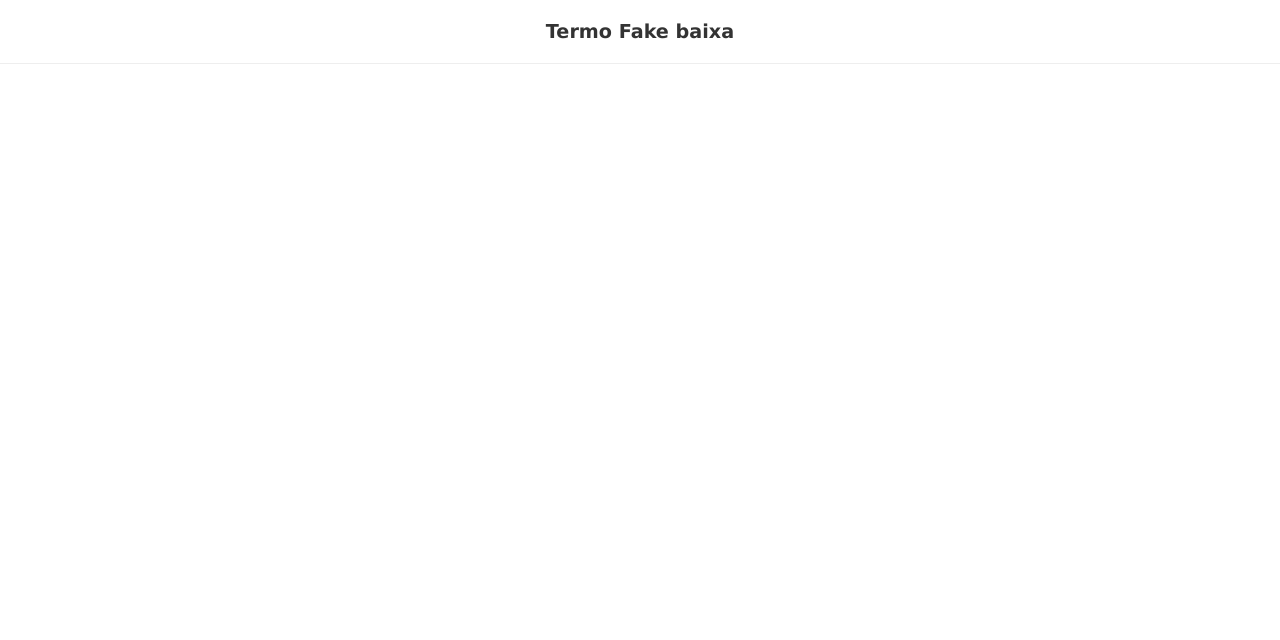
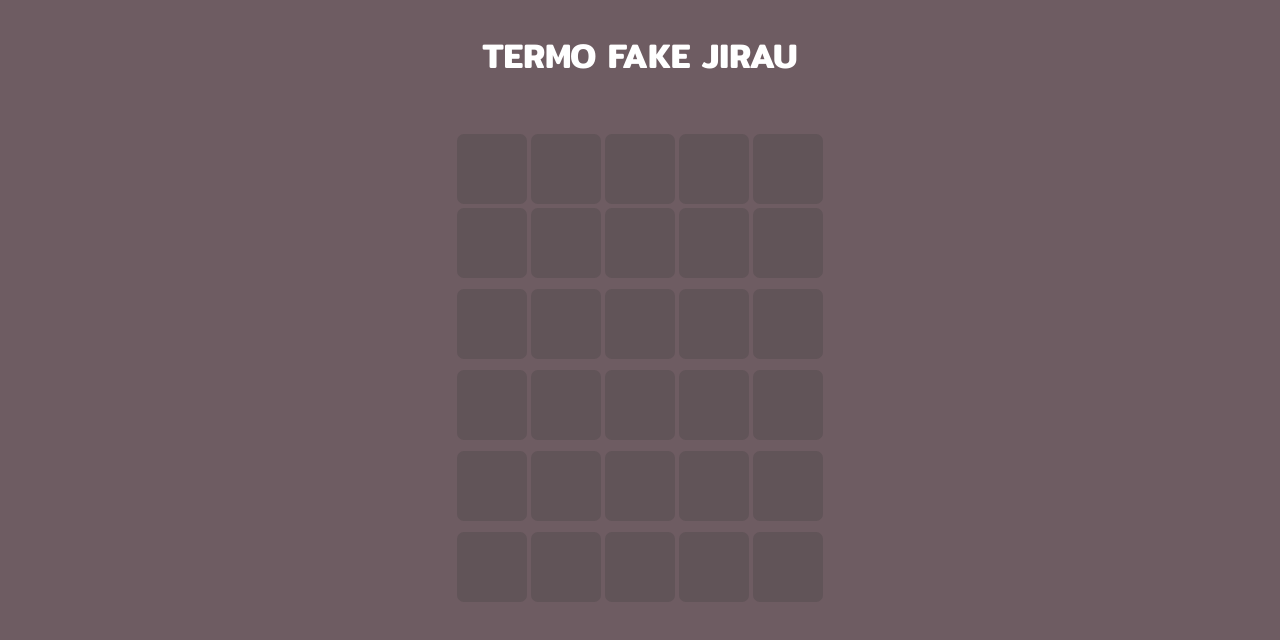
Before and after one commit to Mend57/Termo-War, a React (Create React App) app: page / in a window 1280 px wide. Shown: the top 640 px of the page. Built offline with nearby package versions, Linux system fonts and the light colour scheme; data requests are answered from the project's data file.

Commit message:
avançou

```diff
--- a/public/index.html
+++ b/public/index.html
@@ -29,15 +29,7 @@
   <body>
     <noscript>You need to enable JavaScript to run this app.</noscript>
     <div id="root"></div>
-    <!--
-      This HTML file is a template.
-      If you open it directly in the browser, you will see an empty page.
-
-      You can add webfonts, meta tags, or analytics to this file.
-      The build step will place the bundled scripts into the <body> tag.
-
-      To begin the development, run `npm start` or `yarn start`.
-      To create a production bundle, use `npm run build` or `yarn build`.
-    -->
+    <div id="grid"></div>
+    <script src="index.js"></script>
   </body>
 </html>
--- a/src/App.js
+++ b/src/App.js
@@ -1,16 +1,105 @@
 import { useState } from "react";
 import { useEffect } from "react";
 
+let porra = [
+  'porra',
+  'corno',
+  'viado',
+  'troxa',
+  'pinto',
+  'penis',
+  'putas',
+];
+
+let random = Math.floor(Math.random() * porra.length)
+let solution = porra[random]
+
+let currentGuess = ''
+let previousGuesses = []
+
+let grid = document.getElementById('grid')
+buildGrid()
+updateGrid()
+window.addEventListener('keydown', handleKeyDown)
+
+function handleKeyDown(e) {
+  let letter = e.key.toLowerCase()
+  if (letter === 'enter') {
+    if (currentGuess.length < 5) {
+      return
+    } else if (!porra.includes(currentGuess)) {
+        return
+    }
+    previousGuesses.push(currentGuess)
+    currentGuess = ''
+  } else if (letter === 'backspace') {
+      currentGuess = currentGuess.slice(0, currentGuess.length - 1)
+  } else if (/[a-z]/.test(letter)) {
+      if (currentGuess.length < 5)
+        currentGuess += letter
+  }
+  updateGrid()
+}
+
+function buildGrid() {
+  for (let i = 0; i < 6; i++) {
+    let row = document.createElement('div')
+    for (let j = 0; j < 5; j++) {
+      let cell = document.createElement('div')
+      cell.className = 'cell'
+      cell.textContent = ''
+      row.appendChild(cell)
+    }
+    grid.appendChild(row)
+  }
+}
+
+function updateGrid() {
+  let row = grid.firstChild
+  for (let attempt of previousGuesses) {
+    drawAttempt(row, attempt, false)
+    row = row.nextSibling
+  }
+  drawAttempt(row, currentGuess, true)
+}
+
+function drawAttempt(row, attempt, isCurrent) {
+  for (let i = 0; i < 5; i++) {
+    let cell = row.children[i]
+    if (attempt[i] !== undefined) {
+      cell.textContent = attempt[i]
+    } else {
+      cell.innerHTML = '<div style="opacity: 0">X</div>'
+    }
+    if (isCurrent) {
+      cell.style.backgroundColor = '#615458'
+    } else {
+      cell.style.backgroundColor = getColor(attempt, i)
+    }
+  }
+}
+
+function getColor(attempt, i) {
+  let correctLetter = solution[i]
+  let attemptLetter = attempt[i]
+  if (attemptLetter === undefined || solution.indexOf(attemptLetter) === -1) {
+    return '#312a2c'
+  }
+  if (correctLetter === attemptLetter) {
+    return '#3aa394'
+  }
+  return '#d3ad69'
+}
+
+
 function App() {
-  const[solution, setWord] = useState(null)
+  const[solution, setSolution] = useState(null)
   useEffect(() => {
-    fetch("http://localhost:3001/words")
-      .then(res => res.json())
-      .then(json => {
+    fetch("http://localhost:3001/words").then(res => res.json()).then(json => {
         const random = json[Math.floor(Math.random() * json.length)]
-        setWord(random.word)
+        setSolution(random.word)
       })
-  }, [setWord])
+  }, [setSolution])
 
   return (
     <div className="App">
--- a/src/index.css
+++ b/src/index.css
@@ -1,13 +1,25 @@
+@import url('https://fonts.googleapis.com/css2?family=Mitr:wght@600&family=PT+Sans:wght@700&display=swap');
+
+h1 {
+  font-size: 2.15em;
+  padding: 20px 0;
+  margin: 0 0 30px 0;
+  color: white;
+}
 body {
+  background: #6e5c62;
+  color: white;
+  font-family: 'Mitr', sans-serif;
   text-align: center;
-  font-size: 1em;
-  font-family: verdana;
-  margin: 0;
+  text-transform: uppercase;
 }
-h1 {
-  font-size: 1.2em;
-  padding: 20px 0;
-  border-bottom: 1px solid #eee;
-  margin: 0 0 30px 0;
-  color: #333;
+.cell {
+  width: 70px;
+  height: 70px;
+  line-height: 65px;
+  margin: 2px;
+  font-size: 55px;
+  background-color: #615458;
+  border-radius: 10%;
+  display: inline-block;
 }
```
